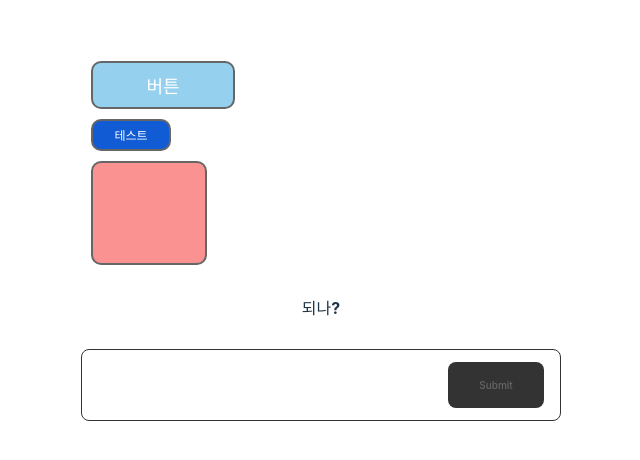
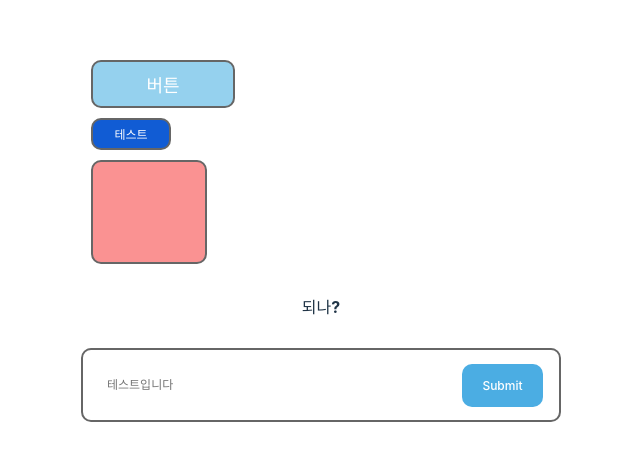
Before and after one commit to mobi-community/mobi-3rd-begginer-2, a React (Vite) app in the folder design-system/: page / in a window 1280 px wide. Shown: the part 160-620 px from the top of the page, without its empty margins (319-959 px from the left). Built offline with nearby package versions, Linux system fonts and the light colour scheme.

Commit message:
feat: input 컴포넌트 수정

```diff
--- a/design-system/src/App.tsx
+++ b/design-system/src/App.tsx
@@ -18,6 +18,7 @@ function App() {
         width="30rem"
         titleText="되나?"
         buttonText="Submit"
+        placeHolder="테스트입니다"
         handleButton={() => {}}
       />
     </>
--- a/design-system/src/components/Input.tsx
+++ b/design-system/src/components/Input.tsx
@@ -1,10 +1,14 @@
 import styled from "styled-components";
 import { COLOR } from "../styled-component/tokens/color";
 import { FONT_SIZE } from "../styled-component/tokens/fontSize";
+import { BORDER } from "../styled-component/tokens/boeder";
+import { BORDER_RADIUS } from "../styled-component/tokens/borderRadius";
 interface InputProps {
   width?: string;
+  height?: string;
   titleText?: string;
   buttonText?: string;
+  placeHolder?: string;
   handleButton?: () => void;
 }
 
@@ -12,6 +16,7 @@ export const Input = ({
   width = "30rem",
   titleText = " ",
   buttonText = "",
+  placeHolder = "테스트",
   handleButton = () => {},
   ...props
 }: InputProps) => {
@@ -19,6 +24,7 @@ export const Input = ({
     <InputWrapper $width={width}>
       {titleText && <Title>{titleText}</Title>}
       <BorderBox>
+        <StyledInput placeholder={placeHolder} {...props} />
         {buttonText.trim() && (
           <TextButton
             onClick={(e) => {
@@ -42,9 +48,7 @@ const InputWrapper = styled.div<{ $width: string }>`
   width: ${({ $width }) => $width};
 `;
 
-const Title = styled.h4`
-  grid-row: 1;
-`;
+const Title = styled.h4``;
 
 const BorderBox = styled.div`
   grid-row: 2;
@@ -54,22 +58,33 @@ const BorderBox = styled.div`
   display: flex;
   justify-content: flex-end;
   align-items: center;
-  border: 1px solid ${COLOR.grayScale.gray_800};
-  border-radius: 0.5rem;
+  border: ${BORDER.gray.thick_black_border};
+  border-radius: ${BORDER_RADIUS.round_square};
   padding: 0.2rem 1rem;
+`;
+const StyledInput = styled.input`
+  width: 100%;
+  padding: 0.5rem;
+  border: none;
+  font-size: ${FONT_SIZE.sm};
+  border-radius: ${BORDER_RADIUS.round_square};
+
+  &:focus {
+    outline: none;
+  }
 `;
 
 const TextButton = styled.button`
   width: 6rem;
-  padding: 1rem;
-  color: ${COLOR.grayScale.gray_600};
-  background-color: ${COLOR.grayScale.gray_800};
-  font-size: ${FONT_SIZE.ti};
-  border-radius: 0.5rem;
+  padding: 0.8rem;
+  color: ${COLOR.grayScale.gray_0};
+  background-color: ${COLOR.main.base};
+  font-size: ${FONT_SIZE.sm};
+  border-radius: ${BORDER_RADIUS.round_square};
   word-break: keep-all;
   &:hover {
-    color: ${COLOR.main.light};
-    background-color: ${COLOR.grayScale.gray_600};
+    color: ${COLOR.grayScale.gray_0};
+    background-color: ${COLOR.main.light};
     cursor: pointer;
   }
 `;
```
Also changed, not shown: 1 other file (tests, documents, lock files or other folders).
